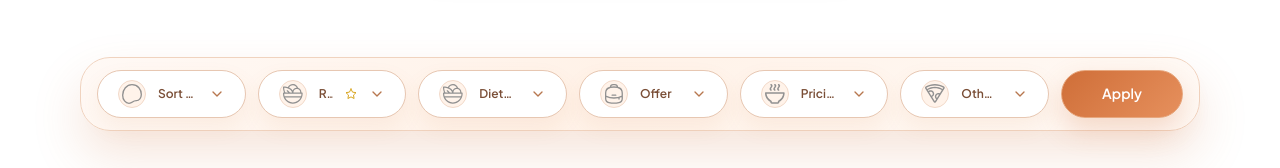
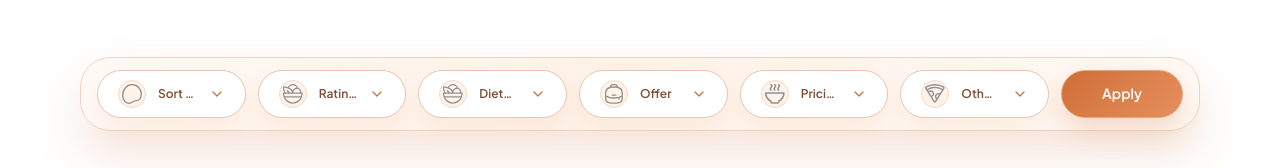
Before and after one commit to MuhammadNoumanAfzal/catering-bestilling-no, a React (Vite) app: page / in a window 1280 px wide. Shown: the part 757-925 px from the top of the page. Built offline with nearby package versions, Linux system fonts and the light colour scheme; no server answers.

Commit message:
feat: remove unused star icon from BrowseFilterChipButton and adjust chip button width for improved layout

```diff
--- a/src/components/shared/browseFilters/BrowseFilterChipButton.jsx
+++ b/src/components/shared/browseFilters/BrowseFilterChipButton.jsx
@@ -1,5 +1,5 @@
 import { useTranslation } from "react-i18next";
-import { FiChevronDown, FiStar } from "react-icons/fi";
+import { FiChevronDown } from "react-icons/fi";
 import { DROPDOWN_CHIP_KEYS, translateBrowseChipLabel } from "./browseFilterConfig";
 
 const FILTER_CHIP_IMAGE_MAP = {
@@ -51,14 +51,6 @@ export default function BrowseFilterChipButton({
           {translateBrowseChipLabel(t, chip.key)}
         </span>
 
-        {chip.icon === "star" ? (
-          <FiStar
-            className={`shrink-0 text-[12px] ${
-              isActive ? "text-[#fff2b8]" : "text-[#d8a520]"
-            }`}
-          />
-        ) : null}
-
         {isDropdownChip ? (
           <FiChevronDown
             className={`shrink-0 text-[16px] transition ${
--- a/src/components/shared/browseFilters/browseFilterConfig.js
+++ b/src/components/shared/browseFilters/browseFilterConfig.js
@@ -120,7 +120,7 @@ export const FILTER_BAR_VARIANTS = {
       "grid w-full grid-cols-1 gap-2 sm:grid-cols-2 xl:flex xl:flex-wrap xl:items-center xl:gap-3",
     chipContainerClassName: "relative min-w-0",
     chipButtonClassName:
-      "type-subpara inline-flex h-12 w-full cursor-pointer items-center justify-between gap-3 rounded-full border px-4 text-[12px] font-semibold transition duration-200 sm:text-[13px] xl:w-auto xl:min-w-[140px] xl:px-5",
+      "type-subpara inline-flex h-12 w-full cursor-pointer items-center justify-between gap-3 rounded-full border px-4 text-[12px] font-semibold transition duration-200 sm:text-[13px] xl:w-auto xl:min-w-[150px] xl:px-5",
     inactiveChipClassName:
       "border-[#e7c7b2] bg-white text-[#7a4e36] shadow-[0_10px_22px_rgba(207,110,56,0.08)] hover:border-[#cf6e38] hover:bg-[#fff7f1]",
     applyButtonClassName:
```
